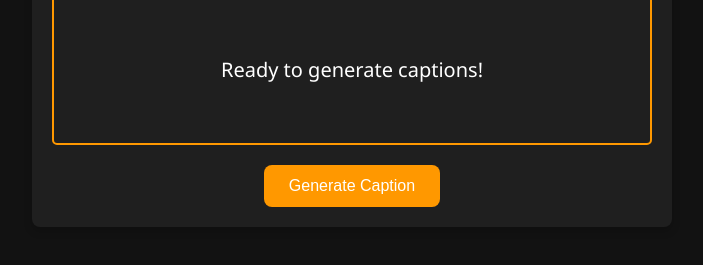
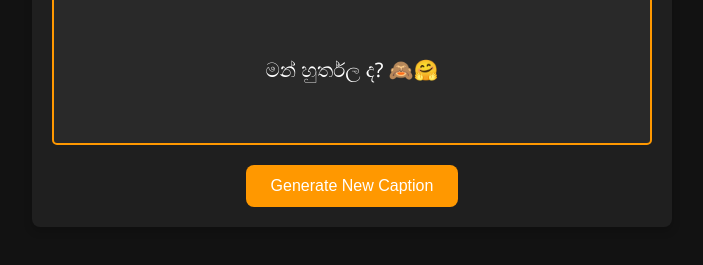
Before and after one commit to lktools/facebook-groups-captions, a plain HTML site: page new.html in a window 1280 px wide. Shown: the part 321-586 px from the top of the page, without its empty margins (288-991 px from the left). Drawn offline with Linux system fonts and the light colour scheme; no server answers.

Commit message:
New Update!

```diff
--- a/new.html
+++ b/new.html
@@ -5,7 +5,7 @@
     <meta name="viewport" content="width=device-width, initial-scale=1.0">
     <title>Group Post Caption Generator</title>
     <style>
-        /* Base styles */
+        /* Styles for layout */
         * {
             margin: 0;
             padding: 0;
@@ -18,19 +18,10 @@
             justify-content: center;
             align-items: center;
             height: 100vh;
-            background-color: var(--background-color);
-            color: var(--text-color);
+            background-color: #121212;
+            color: #ffffff;
             transition: background-color 0.3s, color 0.3s;
             position: relative;
-        }
-
-        :root {
-            --background-color: #121212;
-            --text-color: #ffffff;
-            --primary-color: #FF9800;
-            --box-background: #1f1f1f;
-            --button-bg: #FF9800;
-            --button-hover-bg: #FF5722;
         }
 
         .container {
@@ -38,7 +29,7 @@
             max-width: 800px;
             margin: 0 auto;
             padding: 20px;
-            background-color: var(--box-background);
+            background-color: #1f1f1f;
             border-radius: 8px;
             box-shadow: 0 4px 8px rgba(0, 0, 0, 0.2);
         }
@@ -47,22 +38,23 @@
             margin-bottom: 20px;
             padding: 20px;
             font-size: 20px;
-            border: 2px solid var(--primary-color);
+            border: 2px solid #FF9800;
             border-radius: 5px;
-            background-color: var(--box-background);
+            background-color: #292929;
             height: 150px;
             width: 600px;
             display: flex;
             justify-content: center;
             align-items: center;
             text-align: center;
-            transition: background-color 0.3s;
+            white-space: pre-wrap;
+            overflow-wrap: break-word;
         }
 
-        #generate-button, #reset-button {
+        #generate-button {
             padding: 12px 25px;
             font-size: 16px;
-            background-color: var(--button-bg);
+            background-color: #FF9800;
             color: #fff;
             border: none;
             border-radius: 8px;
@@ -70,14 +62,13 @@
             transition: background-color 0.3s;
         }
 
-        #generate-button:hover, #reset-button:hover {
-            background-color: var(--button-hover-bg);
+        #generate-button:hover {
+            background-color: #FF5722;
         }
 
         .caption-info {
             margin-top: 10px;
             font-size: 16px;
-            color: var(--primary-color);
         }
     </style>
 </head>
@@ -86,50 +77,58 @@
     <div class="container">
         <h1>Group Post Caption Generator</h1>
         <div id="caption-box">Loading...</div>
-        <button id="generate-button" onclick="generateCaption()">Generate Caption</button>
+        <button id="generate-button" onclick="generateCaption()">Generate New Caption</button>
     </div>
 
     <script>
+        let captions = [];
         let names = [];
         let ages = [];
         let locations = [];
-        const template = "Sample Girl {name} and She is good and She is {age} and she Lives in {location}.";
 
-        async function loadFile(fileName) {
-            const response = await fetch(fileName);
+        async function loadTextFile(filePath) {
+            const response = await fetch(filePath);
             const text = await response.text();
-            return text.trim().split('\n');
+            return text.split('\n').map(line => line.trim()).filter(line => line !== '');
         }
 
-        async function loadFiles() {
+        async function loadData() {
             try {
-                names = await loadFile('names.txt');
-                ages = await loadFile('ages.txt');
-                locations = await loadFile('locations.txt');
-                document.getElementById('caption-box').textContent = "Ready to generate captions!";
+                captions = await loadTextFile('captions.txt');
+                names = await loadTextFile('names.txt');
+                ages = await loadTextFile('ages.txt');
+                locations = await loadTextFile('locations.txt');
+                generateCaption();
             } catch (error) {
-                console.error("Error loading files:", error);
-                document.getElementById('caption-box').textContent = "Error loading files!";
+                console.error('Error loading files:', error);
+                document.getElementById('caption-box').textContent = 'Error loading data!';
             }
         }
 
-        function getRandomElement(arr) {
+        function getRandomItem(arr) {
             return arr[Math.floor(Math.random() * arr.length)];
         }
 
         function generateCaption() {
-            const name = getRandomElement(names);
-            const age = getRandomElement(ages);
-            const location = getRandomElement(locations);
-            const caption = template
-                .replace('{name}', name)
-                .replace('{age}', age)
-                .replace('{location}', location);
+            if (captions.length === 0 || names.length === 0 || ages.length === 0 || locations.length === 0) {
+                document.getElementById('caption-box').textContent = 'No data available to generate captions!';
+                return;
+            }
+
+            const captionTemplate = getRandomItem(captions);
+            const randomName = getRandomItem(names);
+            const randomAge = getRandomItem(ages);
+            const randomLocation = getRandomItem(locations);
+
+            const caption = captionTemplate
+                .replace(/{name}/g, randomName)
+                .replace(/{age}/g, randomAge)
+                .replace(/{location}/g, randomLocation);
 
             document.getElementById('caption-box').textContent = caption;
         }
 
-        window.onload = loadFiles;
+        window.onload = loadData;
     </script>
 
 </body>
```
